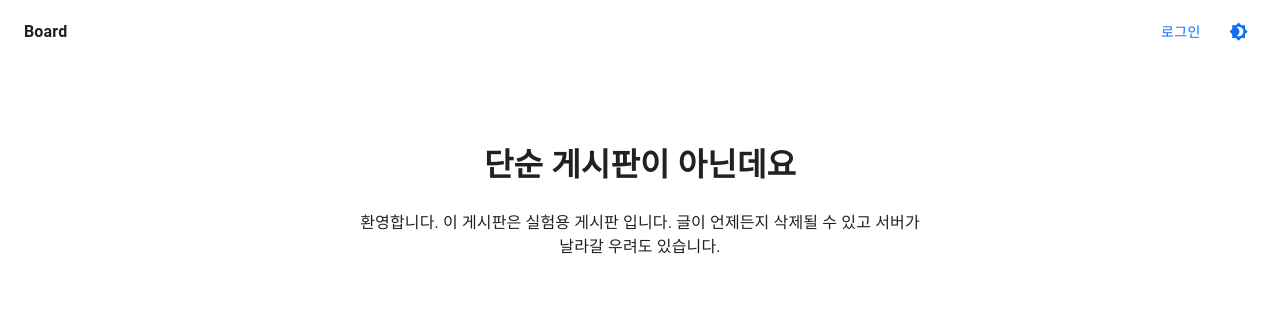
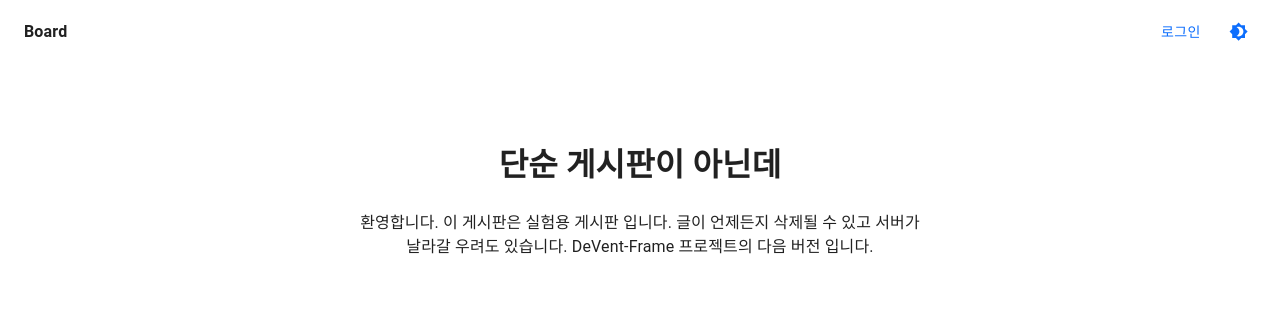
Before and after one commit to testprocess/board, a React (Create React App) app in the folder client/: page / in a window 1280 px wide. Shown: the top 309 px of the page. Built offline with nearby package versions, Linux system fonts and the light colour scheme; no server answers; the HTML template or start-up script is replaced by a standard one.

Commit message:
docs: update readme

```diff
--- a/client/src/components/Main.tsx
+++ b/client/src/components/Main.tsx
@@ -21,8 +21,8 @@ function Main() {
 
             <Box sx={{ display: 'grid', marginBottom: "2rem", marginTop: "3rem" }}>
                 <Box sx={{ justifyContent: 'center', textAlign: 'center' }}>
-                    <h1>단순 게시판이 아닌데요</h1>
-                    <p>환영합니다. 이 게시판은 실험용 게시판 입니다. 글이 언제든지 삭제될 수 있고 서버가 날라갈 우려도 있습니다. </p>
+                    <h1>단순 게시판이 아닌데</h1>
+                    <p>환영합니다. 이 게시판은 실험용 게시판 입니다. 글이 언제든지 삭제될 수 있고 서버가 날라갈 우려도 있습니다. DeVent-Frame 프로젝트의 다음 버전 입니다.</p>
                 </Box>
 
                 <Box sx={{ justifyContent: 'center', textAlign: 'center' }}>
```
Also changed, not shown: 2 other files (tests, documents, lock files or other folders).
